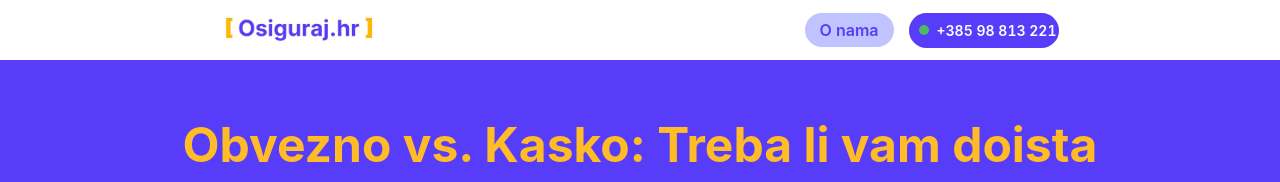
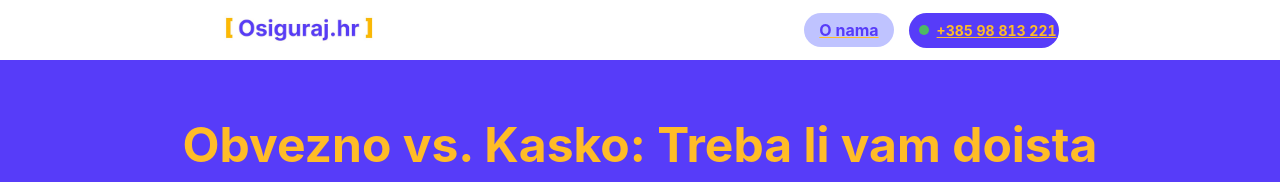
Before and after one commit to Filip-Gale/OsigurajHR, a Jekyll site: the page built from _posts/2026-01-26-primjer.html, in a window 1280 px wide. Shown: the top 182 px of the page. Built offline with Jekyll 4.4.1, drawn with Linux system fonts in a browser that asks for light colours.

Commit message:
Update post.css

```diff
--- a/css/post.css
+++ b/css/post.css
@@ -1,51 +1,59 @@
-h1{
+h1 {
     color: #ffbc27;
     font-size: 38px;
     text-align: center;
 }
 
-h2{
+h2 {
     color: #ffbc27;
     margin-top: 50px;
     margin-bottom: 20px;
     font-size: 30px;
 }
 
-p, ul, ol{
+p, ul, ol {
     font-size: 20px;
     margin-bottom: 15px;
     line-height: 1.5;
 }
 
-ul, ol{
+ul, ol {
     margin-left: 30px;
 }
 
-a{
+/* Optimizirani linkovi za bolji klik (SEO) */
+a {
+    color: #ffbc27 !important;
+    text-decoration: underline !important; /* Obavezno podcrtano za uočljivost */
+    font-weight: bold;
     user-select: all;
     pointer-events: all;
-    color: #ffbc27;
 }
 
-img{
+/* Efekt kada se mišem prođe preko linka */
+a:hover {
+    color: #ffffff !important;
+    text-decoration: none !important;
+}
+
+img {
     width: 100%;
     margin: 30px 0;
 }
 
-.contact-link, .contact-part{
+.contact-link, .contact-part {
     margin: 0;
     padding: 0;
     max-height: 40px;
 }
 
-blockquote{
+blockquote {
     border-left: 5px #ffbc27 solid;
     padding: 0 10px;
 }
 
-
 @media (min-width: 768px) {
-    h1{
+    h1 {
         font-size: 48px;
     }
 }
```
